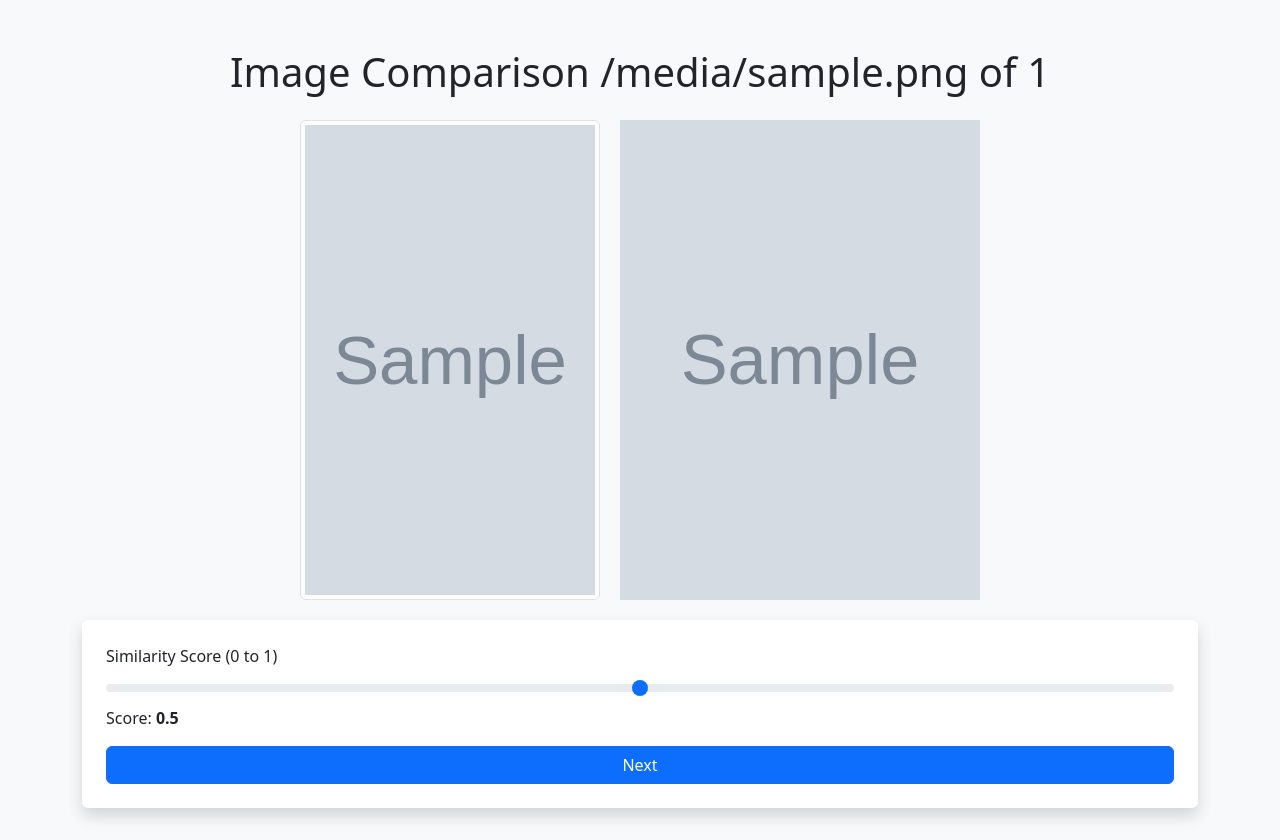
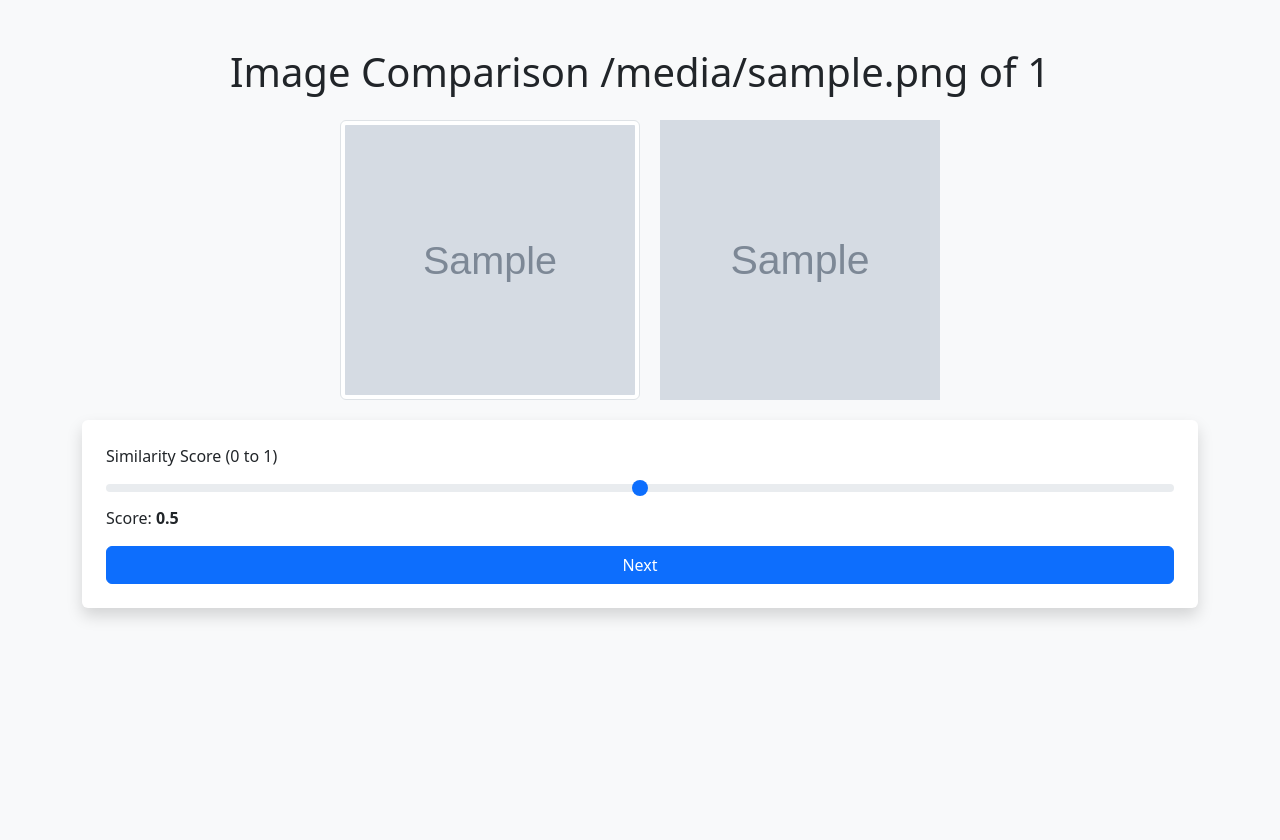
Before and after one commit to psrajoria/SurveyTool, a Flask app: template src/templates/survey.html in a window 1280 px wide. Shown: the top 840 px of the page. After the commit the page ends 619 px from the top, so only its background shows below. Run offline with Flask 3, Linux system fonts and the light colour scheme; the template is opened without the code that fills it: most values are stand-ins (such as "Sample title", 1, 10 or a date in 2020); grey boxes marked "Sample" are stand-in pictures.

Commit message:
Fixing File strature

```diff
--- a/src/app.py
+++ b/src/app.py
@@ -252,7 +252,7 @@ class Response(db.Model):
 
 # Load URLs and founder names from Excel
 def get_comparison_data():
-    df = pd.read_excel("data/FounderImageURL60.xlsx")
+    df = pd.read_excel("FounderImageURL60.xlsx")
     return [
         {"name": row["founder_identifier_uuid"], "url": row["download_url"]}
         for _, row in df.iterrows()
--- a/src/templates/survey.html
+++ b/src/templates/survey.html
@@ -26,7 +26,7 @@
         <div class="image-container">
             <img src="{{ main_image }}" alt="Main Image" class="img-thumbnail" style="max-width: 300px;">
             <!-- <img src="{{ compare_image }}" alt="Compare Image" class="img-thumbnail" style="max-width: 300px;"> -->
-            <img src="{{ compare_image }}" alt="Compare Image" style="width: 360px; height: 480px;">
+            <img src="{{ compare_image }}" alt="Compare Image" style="width: 280px; height: 280px;">
         </div>
         <form method="POST" action="/survey" class="bg-white p-4 shadow rounded">
             <div class="mb-3">
```
Also changed, not shown: src/instance/responses.db, 7 other files.
